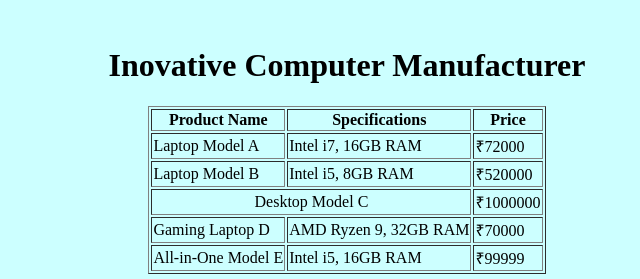
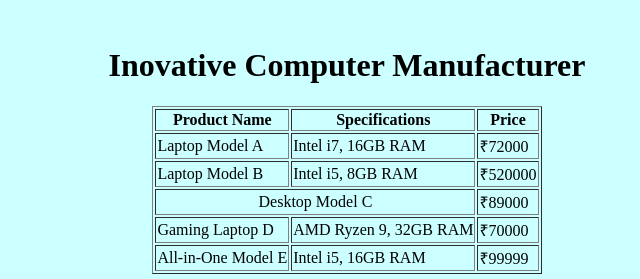
Before and after one commit to Ameya123-code/collegepractical, a plain HTML site: page main2.html in a window 1280 px wide. Shown: the top 279 px of the page, 293-933 px from the left. Drawn offline with Linux system fonts and the light colour scheme.

Commit message:
Update main2.html
Overpriced

```diff
--- a/main2.html
+++ b/main2.html
@@ -27,7 +27,7 @@
         </tr>
         <tr>
             <td colspan="2" align="center">Desktop Model C</td>
-            <td>₹1000000</td>
+            <td>₹89000</td>
         </tr>
         <tr>
             <td>Gaming Laptop D</td>
```
